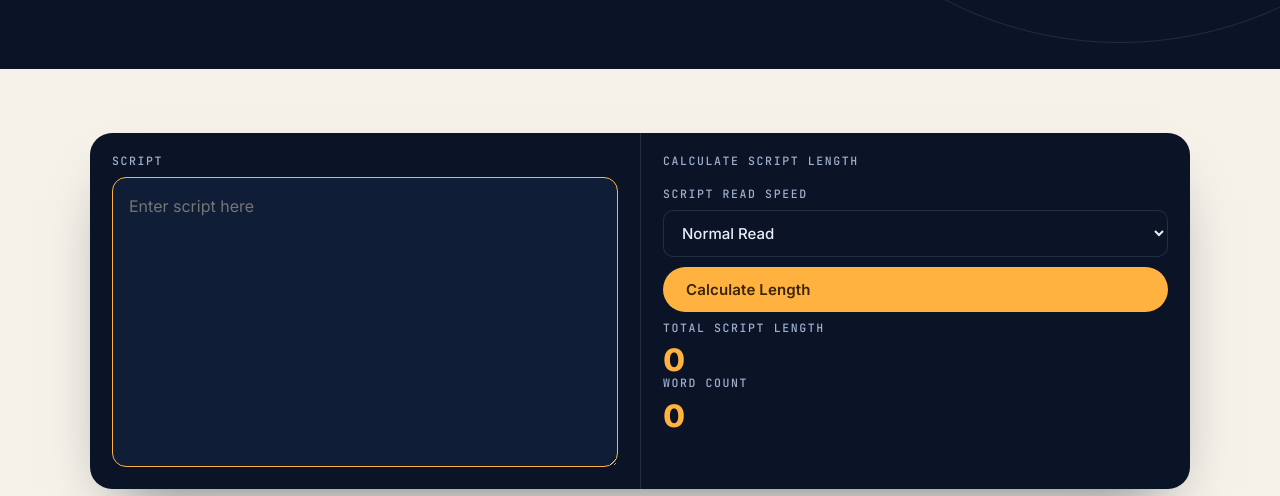
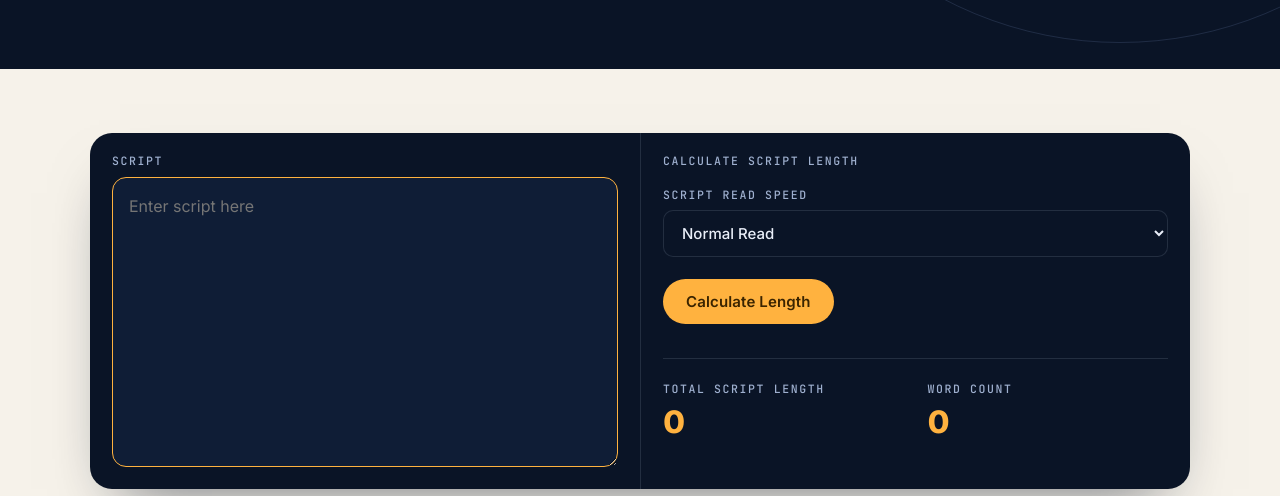
Before and after one commit to kraaly53/overnight-radio-website, a plain HTML site: page calculator.html in a window 1280 px wide. Shown: the part 456-952 px from the top of the page. Drawn offline with Linux system fonts and the light colour scheme.

Commit message:
Style calculator controls inside right-hand pane

```diff
--- a/assets/css/site.css
+++ b/assets/css/site.css
@@ -485,6 +485,15 @@ button { font: inherit; cursor: pointer; }
 .readout + .readout { margin-left: 0; }
 .readout output { font: 800 34px/1 var(--display); color: var(--amber); letter-spacing: -0.02em; min-width: 120px; }
 
+.console__pane--controls { justify-content: flex-start; gap: 22px; }
+.console__pane--controls > .console__label { margin: 0; }
+.console__pane--controls .console__speed { align-items: stretch; }
+.console__pane--controls .btn { align-self: flex-start; }
+.console__readouts { display: grid; grid-template-columns: repeat(2, minmax(0, 1fr)); gap: 24px; margin-top: 12px; padding-top: 24px; border-top: 1px solid var(--line-n); }
+.console__readouts .readout, .console__readouts .readout + .readout { margin-left: 0; min-width: 0; }
+.console__readouts .readout output { min-width: 0; overflow-wrap: anywhere; }
+@media (max-width: 540px) { .console__readouts { grid-template-columns: 1fr; } }
+
 /* ---------- Contact ---------- */
 .contact { display: grid; grid-template-columns: 1.3fr .7fr; gap: clamp(24px, 4vw, 48px); align-items: start; }
 .form { display: grid; gap: 18px; background: var(--card); padding: clamp(22px, 4vw, 40px); border-radius: var(--r-lg); box-shadow: var(--shadow); }
```
